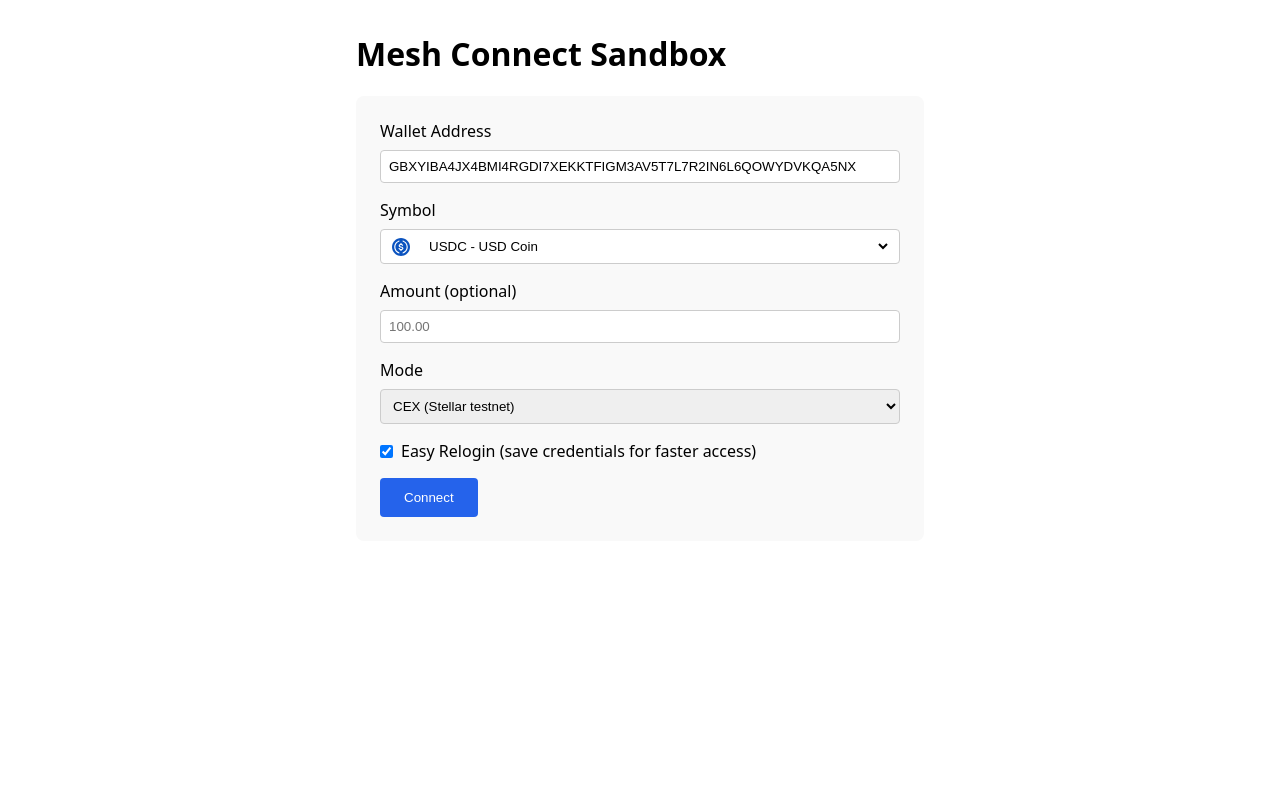
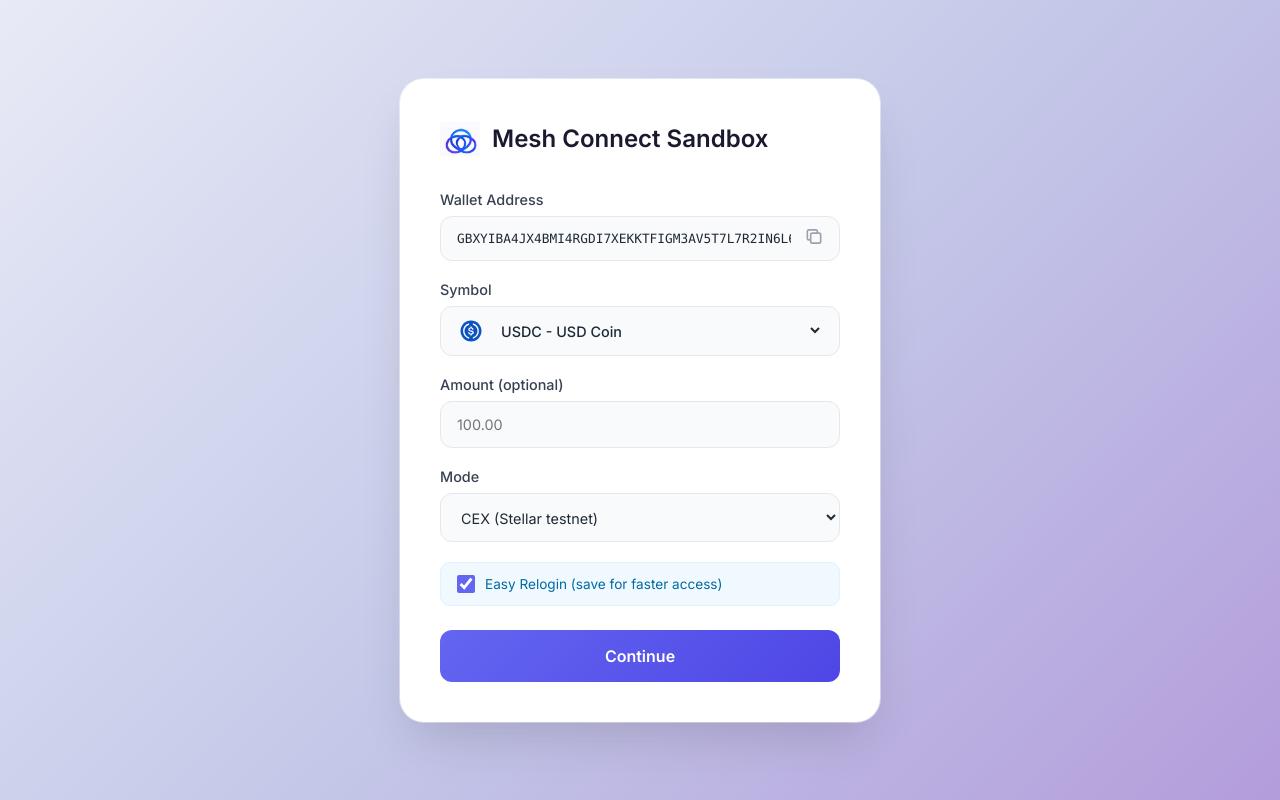
Before and after one commit to bp-ventures/meshc, a Django app: page /meshc/ in a window 1280 px wide. Run offline with Django 4.2, Linux system fonts and the light colour scheme.

Commit message:
Redesign form with modern UI: gradient background, Inter font, copy button

```diff
--- a/meshc_django/meshsbox/templates/meshsbox/link.html
+++ b/meshc_django/meshsbox/templates/meshsbox/link.html
@@ -8,56 +8,243 @@
   <link rel="icon" type="image/x-icon" href="{% static 'meshsbox/favicon.ico' %}">
   <link rel="icon" type="image/png" sizes="512x512" href="{% static 'meshsbox/favicon-512.png' %}">
   <link rel="apple-touch-icon" href="{% static 'meshsbox/favicon-512.png' %}">
+  <link rel="preconnect" href="https://fonts.googleapis.com">
+  <link rel="preconnect" href="https://fonts.gstatic.com" crossorigin>
+  <link href="https://fonts.googleapis.com/css2?family=Inter:wght@400;500;600&display=swap" rel="stylesheet">
   <style>
-    * { box-sizing: border-box; }
-    body { font-family: system-ui, sans-serif; max-width: 600px; margin: 2rem auto; padding: 0 1rem; }
-    .card { background: #f9f9f9; border-radius: 8px; padding: 1.5rem; margin-bottom: 1rem; }
-    label { display: block; margin-bottom: 0.5rem; font-weight: 500; }
-    input, select { width: 100%; padding: 0.5rem; margin-bottom: 1rem; border: 1px solid #ccc; border-radius: 4px; }
-    button { background: #2563eb; color: white; padding: 0.75rem 1.5rem; border: none; border-radius: 4px; cursor: pointer; }
-    button:hover { background: #1d4ed8; }
-    button:disabled { background: #9ca3af; cursor: not-allowed; }
-    .status { padding: 1rem; border-radius: 4px; margin-top: 1rem; display: none; }
+    * { box-sizing: border-box; margin: 0; padding: 0; }
+
+    body {
+      font-family: 'Inter', system-ui, sans-serif;
+      min-height: 100vh;
+      background: linear-gradient(135deg, #e8eaf6 0%, #c5cae9 50%, #b39ddb 100%);
+      display: flex;
+      align-items: center;
+      justify-content: center;
+      padding: 2rem 1rem;
+    }
+
+    .card {
+      background: white;
+      border-radius: 24px;
+      padding: 2.5rem;
+      width: 100%;
+      max-width: 480px;
+      box-shadow: 0 25px 50px -12px rgba(0, 0, 0, 0.15), 0 0 0 1px rgba(255,255,255,0.5);
+    }
+
+    .header {
+      display: flex;
+      align-items: center;
+      gap: 0.75rem;
+      margin-bottom: 2rem;
+    }
+
+    .header-icon {
+      width: 40px;
+      height: 40px;
+    }
+
+    .header h1 {
+      font-size: 1.5rem;
+      font-weight: 600;
+      color: #1a1a2e;
+    }
+
+    label {
+      display: block;
+      margin-bottom: 0.5rem;
+      font-weight: 500;
+      color: #374151;
+      font-size: 0.9rem;
+    }
+
+    .input-wrapper {
+      position: relative;
+      margin-bottom: 1.25rem;
+    }
+
+    input[type="text"],
+    input[type="number"],
+    select {
+      width: 100%;
+      padding: 0.875rem 1rem;
+      border: 1px solid #e5e7eb;
+      border-radius: 12px;
+      background: #f9fafb;
+      font-family: inherit;
+      font-size: 0.9rem;
+      color: #1f2937;
+      transition: border-color 0.2s, box-shadow 0.2s;
+    }
+
+    input:focus, select:focus {
+      outline: none;
+      border-color: #6366f1;
+      box-shadow: 0 0 0 3px rgba(99, 102, 241, 0.1);
+      background: white;
+    }
+
+    .input-with-copy input {
+      padding-right: 3rem;
+      font-family: 'SF Mono', Monaco, monospace;
+      font-size: 0.8rem;
+    }
+
+    .copy-btn {
+      position: absolute;
+      right: 0.75rem;
+      top: 50%;
+      transform: translateY(-50%);
+      background: none;
+      border: none;
+      cursor: pointer;
+      padding: 0.25rem;
+      color: #9ca3af;
+      transition: color 0.2s;
+    }
+
+    .copy-btn:hover { color: #6366f1; }
+    .copy-btn svg { width: 20px; height: 20px; }
+
+    .symbol-select {
+      display: flex;
+      align-items: center;
+      gap: 0.75rem;
+      padding: 0.625rem 1rem;
+      border: 1px solid #e5e7eb;
+      border-radius: 12px;
+      background: #f9fafb;
+      margin-bottom: 1.25rem;
+      transition: border-color 0.2s, box-shadow 0.2s;
+    }
+
+    .symbol-select:focus-within {
+      border-color: #6366f1;
+      box-shadow: 0 0 0 3px rgba(99, 102, 241, 0.1);
+      background: white;
+    }
+
+    .symbol-icon { width: 28px; height: 28px; flex-shrink: 0; }
+    .symbol-icon svg { width: 100%; height: 100%; }
+
+    .symbol-select select {
+      flex: 1;
+      border: none;
+      background: transparent;
+      padding: 0.25rem 0;
+      font-weight: 500;
+    }
+
+    .symbol-select select:focus {
+      box-shadow: none;
+    }
+
+    .checkbox-row {
+      display: flex;
+      align-items: center;
+      gap: 0.625rem;
+      margin-bottom: 1.5rem;
+      padding: 0.75rem 1rem;
+      background: #f0f9ff;
+      border-radius: 10px;
+      border: 1px solid #e0f2fe;
+    }
+
+    .checkbox-row input[type="checkbox"] {
+      width: 18px;
+      height: 18px;
+      accent-color: #6366f1;
+      cursor: pointer;
+    }
+
+    .checkbox-row label {
+      margin: 0;
+      font-weight: 400;
+      font-size: 0.85rem;
+      color: #0369a1;
+      cursor: pointer;
+    }
+
+    .submit-btn {
+      width: 100%;
+      padding: 1rem;
+      border: none;
+      border-radius: 12px;
+      background: linear-gradient(135deg, #6366f1 0%, #4f46e5 100%);
+      color: white;
+      font-family: inherit;
+      font-size: 1rem;
+      font-weight: 600;
+      cursor: pointer;
+      transition: transform 0.2s, box-shadow 0.2s;
+    }
+
+    .submit-btn:hover {
+      transform: translateY(-1px);
+      box-shadow: 0 10px 20px -5px rgba(99, 102, 241, 0.4);
+    }
+
+    .submit-btn:active { transform: translateY(0); }
+    .submit-btn:disabled {
+      background: #d1d5db;
+      cursor: not-allowed;
+      transform: none;
+      box-shadow: none;
+    }
+
+    .status {
+      padding: 1rem;
+      border-radius: 10px;
+      margin-top: 1rem;
+      font-size: 0.9rem;
+      display: none;
+    }
+
     .status.success { background: #d1fae5; color: #065f46; }
     .status.error { background: #fee2e2; color: #991b1b; }
     .status.loading { background: #e0e7ff; color: #3730a3; }
-    pre { background: #1f2937; color: #e5e7eb; padding: 1rem; border-radius: 4px; overflow-x: auto; font-size: 0.875rem; }
-    .symbol-select {
-      display: flex;
-      align-items: center;
-      gap: 0.5rem;
-      margin-bottom: 1rem;
-      border: 1px solid #ccc;
-      border-radius: 4px;
-      padding: 0.25rem 0.5rem;
-      background: white;
+
+    .results {
+      margin-top: 1.5rem;
+      display: none;
     }
-    .symbol-select select {
-      flex: 1;
-      margin-bottom: 0;
-      border: none;
-      outline: none;
-      background: transparent;
-      padding: 0.25rem;
+
+    .results h3 {
+      font-size: 0.9rem;
+      color: #6b7280;
+      margin-bottom: 0.75rem;
     }
-    .symbol-select:focus-within {
-      border-color: #2563eb;
-      box-shadow: 0 0 0 2px rgba(37, 99, 235, 0.1);
+
+    .results pre {
+      background: #1f2937;
+      color: #e5e7eb;
+      padding: 1rem;
+      border-radius: 10px;
+      overflow-x: auto;
+      font-size: 0.75rem;
+      font-family: 'SF Mono', Monaco, monospace;
+      max-height: 300px;
     }
-    .symbol-icon { width: 24px; height: 24px; flex-shrink: 0; }
-    .symbol-icon svg { width: 100%; height: 100%; }
-    .checkbox-row { display: flex; align-items: center; gap: 0.5rem; margin-bottom: 1rem; }
-    .checkbox-row input[type="checkbox"] { width: auto; margin: 0; }
-    .checkbox-row label { margin: 0; font-weight: normal; cursor: pointer; }
   </style>
 </head>
 <body>
+  <div class="card">
+    <div class="header">
+      <img src="{% static 'meshsbox/favicon-512.png' %}" alt="Mesh" class="header-icon">
       <h1>Mesh Connect Sandbox</h1>
+    </div>
 
-  <div class="card">
     <form id="token-form">
       <label>Wallet Address</label>
+      <div class="input-wrapper input-with-copy">
         <input type="text" name="address" value="GBXYIBA4JX4BMI4RGDI7XEKKTFIGM3AV5T7L7R2IN6L6QOWYDVKQA5NX" required>
+        <button type="button" class="copy-btn" onclick="copyAddress()" title="Copy address">
+          <svg fill="none" stroke="currentColor" viewBox="0 0 24 24">
+            <path stroke-linecap="round" stroke-linejoin="round" stroke-width="2" d="M8 16H6a2 2 0 01-2-2V6a2 2 0 012-2h8a2 2 0 012 2v2m-6 12h8a2 2 0 002-2v-8a2 2 0 00-2-2h-8a2 2 0 00-2 2v8a2 2 0 002 2z"/>
+          </svg>
+        </button>
+      </div>
 
       <label>Symbol</label>
       <div class="symbol-select">
@@ -70,31 +257,47 @@
       </div>
 
       <label>Amount (optional)</label>
+      <div class="input-wrapper">
         <input type="number" name="amount" step="0.01" placeholder="100.00">
+      </div>
 
       <label>Mode</label>
+      <div class="input-wrapper">
         <select name="wallet">
           <option value="false">CEX (Stellar testnet)</option>
           <option value="true">Wallet (Sepolia testnet)</option>
         </select>
+      </div>
 
       <div class="checkbox-row">
         <input type="checkbox" name="easy_relogin" id="easy_relogin" checked>
-        <label for="easy_relogin">Easy Relogin (save credentials for faster access)</label>
+        <label for="easy_relogin">Easy Relogin (save for faster access)</label>
       </div>
 
-      <button type="submit" id="submit-btn">Connect</button>
+      <button type="submit" class="submit-btn" id="submit-btn">Continue</button>
     </form>
+
     <div id="status" class="status"></div>
-  </div>
 
-  <div class="card" id="results" style="display: none;">
+    <div class="results" id="results">
       <h3>Result</h3>
       <pre id="result-json"></pre>
     </div>
+  </div>
+
+  <script>
+    function copyAddress() {
+      const input = document.querySelector('input[name="address"]');
+      navigator.clipboard.writeText(input.value);
+      const btn = document.querySelector('.copy-btn');
+      btn.innerHTML = '<svg fill="none" stroke="currentColor" viewBox="0 0 24 24"><path stroke-linecap="round" stroke-linejoin="round" stroke-width="2" d="M5 13l4 4L19 7"/></svg>';
+      setTimeout(() => {
+        btn.innerHTML = '<svg fill="none" stroke="currentColor" viewBox="0 0 24 24"><path stroke-linecap="round" stroke-linejoin="round" stroke-width="2" d="M8 16H6a2 2 0 01-2-2V6a2 2 0 012-2h8a2 2 0 012 2v2m-6 12h8a2 2 0 002-2v-8a2 2 0 00-2-2h-8a2 2 0 00-2 2v8a2 2 0 002 2z"/></svg>';
+      }, 2000);
+    }
+  </script>
 
   <script type="module">
-    // Token icons from web3icons (https://github.com/0xa3k5/web3icons/tree/main/raw-svgs/tokens)
     const tokenIcons = {
       XLM: `<svg viewBox="0 0 24 24" fill="none" xmlns="http://www.w3.org/2000/svg">
         <circle cx="12" cy="12" r="12" fill="#000"/>
@@ -118,21 +321,18 @@
       </svg>`
     };
 
-    // Default addresses per network
     const defaultAddresses = {
       XLM: 'GBXYIBA4JX4BMI4RGDI7XEKKTFIGM3AV5T7L7R2IN6L6QOWYDVKQA5NX',
       USDC: 'GBXYIBA4JX4BMI4RGDI7XEKKTFIGM3AV5T7L7R2IN6L6QOWYDVKQA5NX',
       SEPOLIAETH: '0xF4c2AFcbE0c52FA4482AE618CEF5aBe4e5E5388c',
     };
 
-    // Symbol icon switcher + address updater
     const symbolSelect = document.getElementById('symbol-dropdown');
     const symbolIcon = document.getElementById('symbol-icon');
     const addressInput = document.querySelector('input[name="address"]');
 
     function updateSymbolIcon() {
       symbolIcon.innerHTML = tokenIcons[symbolSelect.value] || '';
-      // Update address if it matches a default (user hasn't customized it)
       const currentAddr = addressInput.value;
       const isDefault = Object.values(defaultAddresses).includes(currentAddr);
       if (isDefault || !currentAddr) {
@@ -141,7 +341,7 @@
     }
 
     symbolSelect.addEventListener('change', updateSymbolIcon);
-    updateSymbolIcon();  // Set initial icon
+    updateSymbolIcon();
 
     const form = document.getElementById('token-form');
     const statusEl = document.getElementById('status');
@@ -194,35 +394,25 @@
             resultJson.textContent = JSON.stringify(p, null, 2);
             resultsEl.style.display = 'block';
 
-            // Debug: log full response to see structure
             console.log('onTransferFinished payload:', JSON.stringify(p, null, 2));
 
-            // Save token for Easy Relogin if enabled and transfer succeeded
             if (easyRelogin && p.status === 'success') {
               console.log('Easy Relogin: attempting to save token...');
               try {
-                // Try multiple possible locations for token data
                 let tokenId = null;
                 let brokerName = p.brokerName || 'Unknown';
 
-                // Option 1: accessToken.accountTokens[0].accessToken
                 if (p.accessToken?.accountTokens?.[0]?.accessToken) {
                   tokenId = p.accessToken.accountTokens[0].accessToken;
                   brokerName = p.accessToken.brokerName || brokerName;
                   console.log('Found token in accessToken.accountTokens[0]');
-                }
-                // Option 2: direct accessToken field
-                else if (p.accessToken?.accessToken) {
+                } else if (p.accessToken?.accessToken) {
                   tokenId = p.accessToken.accessToken;
                   console.log('Found token in accessToken.accessToken');
-                }
-                // Option 3: accountTokens at top level
-                else if (p.accountTokens?.[0]?.accessToken) {
+                } else if (p.accountTokens?.[0]?.accessToken) {
                   tokenId = p.accountTokens[0].accessToken;
                   console.log('Found token in accountTokens[0]');
-                }
-                // Option 4: tokenId field directly
-                else if (p.tokenId) {
+                } else if (p.tokenId) {
                   tokenId = p.tokenId;
                   console.log('Found token in tokenId');
                 }
```
Lines whose indentation alone changed are shown as unchanged.
